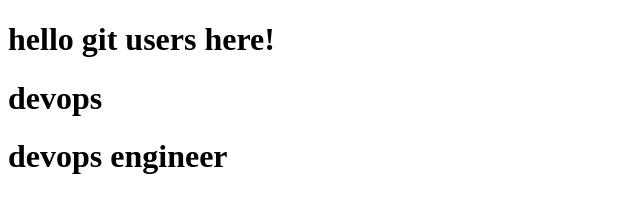
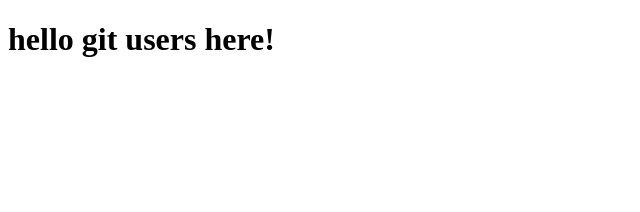
Before and after one commit to yashjain2711/git-project, a plain HTML site: page index.html in a window 1280 px wide. Shown: the whole page, without its empty margins (0-640 px from the left). Drawn offline with Linux system fonts and the light colour scheme.

Commit message:
Revert "changed2"
This reverts commit dc6cb3775109a4c413b8eb71ca53db9864b5afbc.

```diff
--- a/index.html
+++ b/index.html
@@ -7,7 +7,6 @@
 </head>
 <body>
   <h1>hello git users here!</h1>
-<h1>devops</h1>
-<h1>devops engineer</h1>
+
 </body>
 </html>
```
